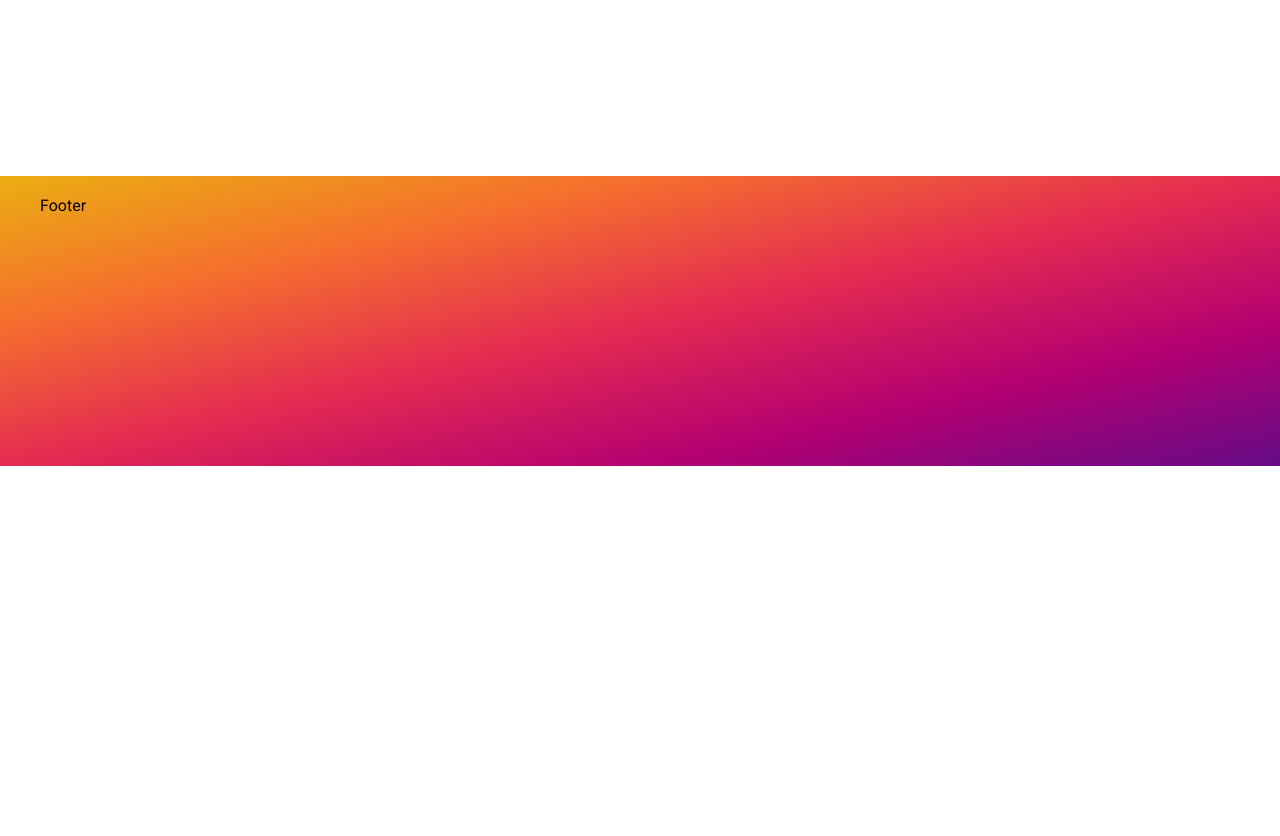
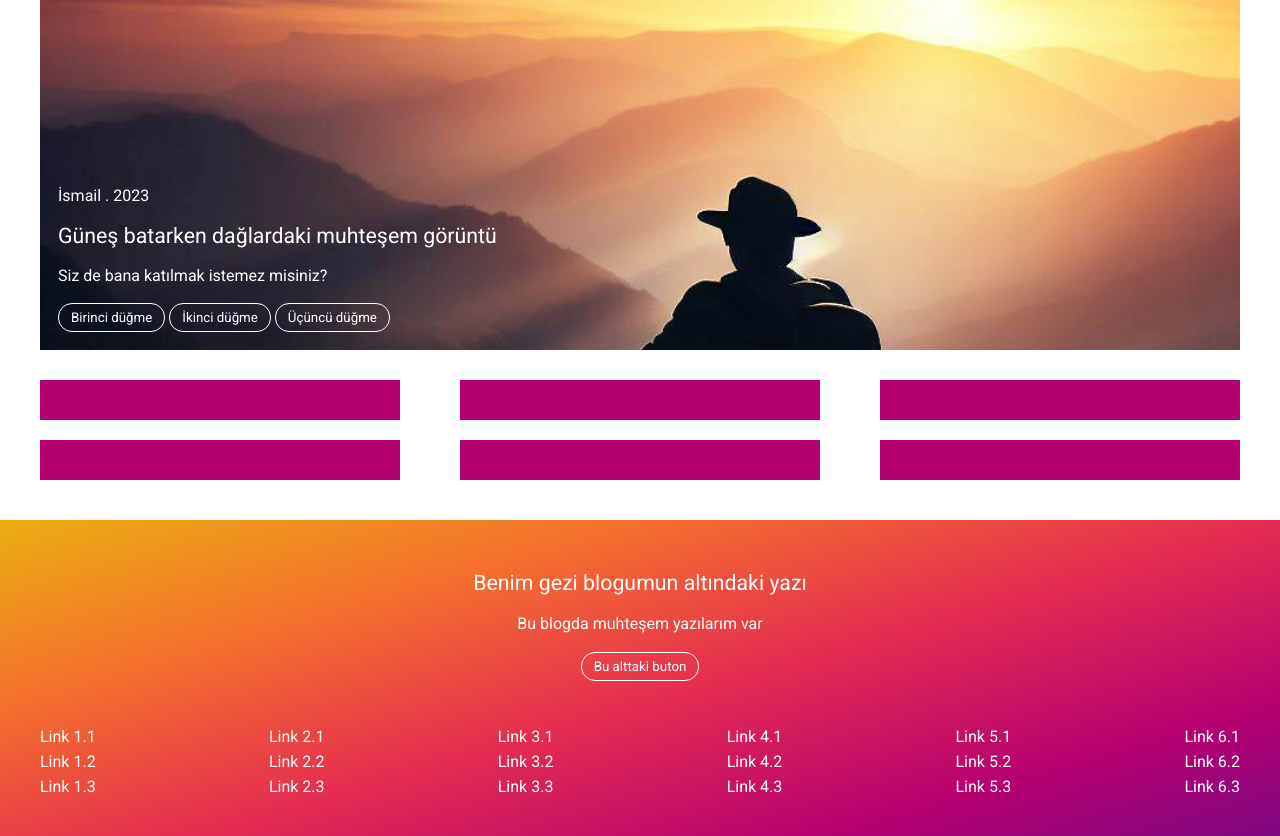
Before and after one commit to ihpar/web, a plain HTML site: page Lab/site-aksam/index.html in a window 1280 px wide. Shown: the part 334-1170 px from the top of the page. Before the commit the page ends 800 px from the top, so only its background shows below. Drawn offline with Linux system fonts and the light colour scheme.

Commit message:
adds main page vol1

```diff
--- a/Lab/site-aksam/index.html
+++ b/Lab/site-aksam/index.html
@@ -24,8 +24,6 @@
       min-height: 100vh;
     }
 
-    .header-div {}
-
     .main-div {
       flex-grow: 1;
     }
@@ -33,6 +31,7 @@
     .footer-div {
       background-image: linear-gradient(to left top, #660b87, #b50071, #e42c51, #f5702d, #ebae12);
       min-height: 250px;
+      color: white;
     }
 
     .header-div,
@@ -89,6 +88,93 @@
     .nav-ul a {
       font-size: 14pt;
     }
+
+    .footer-top {
+      text-align: center;
+      padding-top: 30px;
+    }
+
+    .yuvarlak-btn {
+      padding: 6px 12px;
+      border: 1px solid white;
+      border-radius: 14px;
+      color: white;
+      background-color: transparent;
+      font-size: 10pt;
+      cursor: pointer;
+      transition: all 0.25s;
+    }
+
+    .yuvarlak-btn:hover {
+      color: rgb(211, 230, 205);
+    }
+
+    .footer-mid {
+      display: flex;
+      flex-direction: row;
+      justify-content: space-between;
+      margin-top: 40px;
+      margin-bottom: 40px;
+    }
+
+    .footer-mid ul {
+      list-style-type: none;
+    }
+
+    .footer-mid ul a {
+      text-decoration: none;
+      color: white;
+      margin: 6px 0;
+      display: block;
+    }
+
+    .footer-bottom {
+      display: flex;
+      align-items: center;
+      justify-content: space-between;
+    }
+
+    .main-top {
+      text-align: center;
+    }
+
+    .main-top h1 {
+      font-size: 12pt;
+    }
+
+    .main-top span {
+      display: block;
+    }
+
+    .main-mid {
+      height: 400px;
+      background-image: url("resimler/gezgin.png");
+      background-position: center;
+      margin: 30px 0;
+      background-size: cover;
+      color: #ffffff;
+      padding: 18px;
+      display: flex;
+      flex-direction: column;
+    }
+
+    .main-mid span {
+      display: block;
+      margin-bottom: 18px;
+    }
+
+    .satir {
+      display: flex;
+      flex-direction: row;
+      margin-bottom: 20px;
+      justify-content: space-between;
+    }
+
+    .sutun {
+      height: 40px;
+      width: 30%;
+      background-color: #b50071;
+    }
   </style>
 
 </head>
@@ -116,9 +202,94 @@
     </ul>
   </div>
 
-  <div class="main-div">Main</div>
+  <div class="main-div">
 
-  <div class="footer-div">Footer</div>
+    <div class="main-top">
+      <h1 class="lato-fontu">Gezi Blogum</h1>
+      <span class="lato-fontu" style="font-size: 26pt; margin: 12px 0; font-weight: bold;">Yaptığım gezilerden yazılar</span>
+      <span>Yeşil ormanlar, mavi denizler, güzel şehirler.</span>
+    </div>
+
+    <div class="main-mid">
+
+      <div style="flex-grow: 1;"></div>
+
+      <div>
+        <span>İsmail . 2023</span>
+        <span style="font-size: 16pt;">Güneş batarken dağlardaki muhteşem görüntü</span>
+        <span>Siz de bana katılmak istemez misiniz?</span>
+        <input class="yuvarlak-btn" type="button" value="Birinci düğme">
+        <input class="yuvarlak-btn" type="button" value="İkinci düğme">
+        <input class="yuvarlak-btn" type="button" value="Üçüncü düğme">
+      </div>
+
+    </div>
+
+    <div class="main-bottom">
+      <div class="satir">
+        <div class="sutun"></div>
+        <div class="sutun"></div>
+        <div class="sutun"></div>
+      </div>
+
+      <div class="satir">
+        <div class="sutun"></div>
+        <div class="sutun"></div>
+        <div class="sutun"></div>
+      </div>
+    </div>
+
+  </div>
+
+  <div class="footer-div">
+
+    <div class="footer-top">
+      <span style="font-size: 16pt;">Benim gezi blogumun altındaki yazı</span>
+      <br>
+      <br>
+      <span>Bu blogda muhteşem yazılarım var</span>
+      <br><br>
+      <input class="yuvarlak-btn" type="button" value="Bu alttaki buton">
+    </div>
+
+    <div class="footer-mid">
+      <ul>
+        <li><a href="#">Link 1.1</a></li>
+        <li><a href="#">Link 1.2</a></li>
+        <li><a href="#">Link 1.3</a></li>
+      </ul>
+      <ul>
+        <li><a href="#">Link 2.1</a></li>
+        <li><a href="#">Link 2.2</a></li>
+        <li><a href="#">Link 2.3</a></li>
+      </ul>
+      <ul>
+        <li><a href="#">Link 3.1</a></li>
+        <li><a href="#">Link 3.2</a></li>
+        <li><a href="#">Link 3.3</a></li>
+      </ul>
+      <ul>
+        <li><a href="#">Link 4.1</a></li>
+        <li><a href="#">Link 4.2</a></li>
+        <li><a href="#">Link 4.3</a></li>
+      </ul>
+      <ul>
+        <li><a href="#">Link 5.1</a></li>
+        <li><a href="#">Link 5.2</a></li>
+        <li><a href="#">Link 5.3</a></li>
+      </ul>
+      <ul>
+        <li><a href="#">Link 6.1</a></li>
+        <li><a href="#">Link 6.2</a></li>
+        <li><a href="#">Link 6.3</a></li>
+      </ul>
+    </div>
+
+    <div class="footer-bottom">
+      <img src="resimler/logom.png" style="height: 30px;">
+      <span>©2023 Tüm hakları saklıdır.</span>
+    </div>
+  </div>
 
 </body>
 
```
Also changed, not shown: Lab/site-aksam/resimler/gezgin.png (added).
